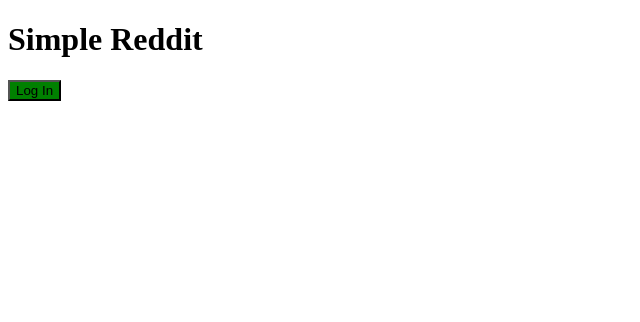
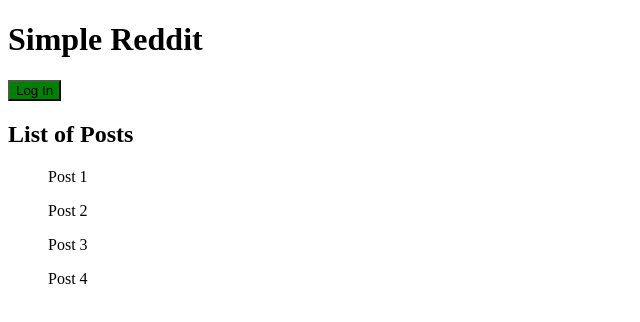
Before and after one commit to shenoy-anurag/simple-reddit, an Angular app in the folder frontend/forum-app/: page /header in a window 1280 px wide. Shown: the top 322 px of the page, without its empty margins (0-640 px from the left). Built offline with nearby package versions, Linux system fonts and the light colour scheme.

Commit message:
fix: changed home page to include updating posts

```diff
--- a/frontend/forum-app/src/app/app.component.html
+++ b/frontend/forum-app/src/app/app.component.html
@@ -1,3 +1,4 @@
-<div class="contaainer">
+<div class="container">
   <app-header></app-header>
+  <app-posts></app-posts>
 </div>
--- a/frontend/forum-app/src/app/posts/posts.component.html
+++ b/frontend/forum-app/src/app/posts/posts.component.html
@@ -1 +1,4 @@
-<p>posts works!</p>
+<h2>{{title}}</h2>
+<ul *ngFor="let post of posts">
+    {{ post }}
+</ul>
--- a/frontend/forum-app/src/app/posts/posts.component.ts
+++ b/frontend/forum-app/src/app/posts/posts.component.ts
@@ -3,14 +3,6 @@
 
 @Component({
   selector: 'app-posts',
-  template: `
-        <h2>{{title}}</h2>
-        <ul>
-             <li *ngFor="let post of posts">
-                 {{ post }}
-             </li>
-        </ul>
-    `,
   templateUrl: './posts.component.html',
   styleUrls: ['./posts.component.css']
 })
```
